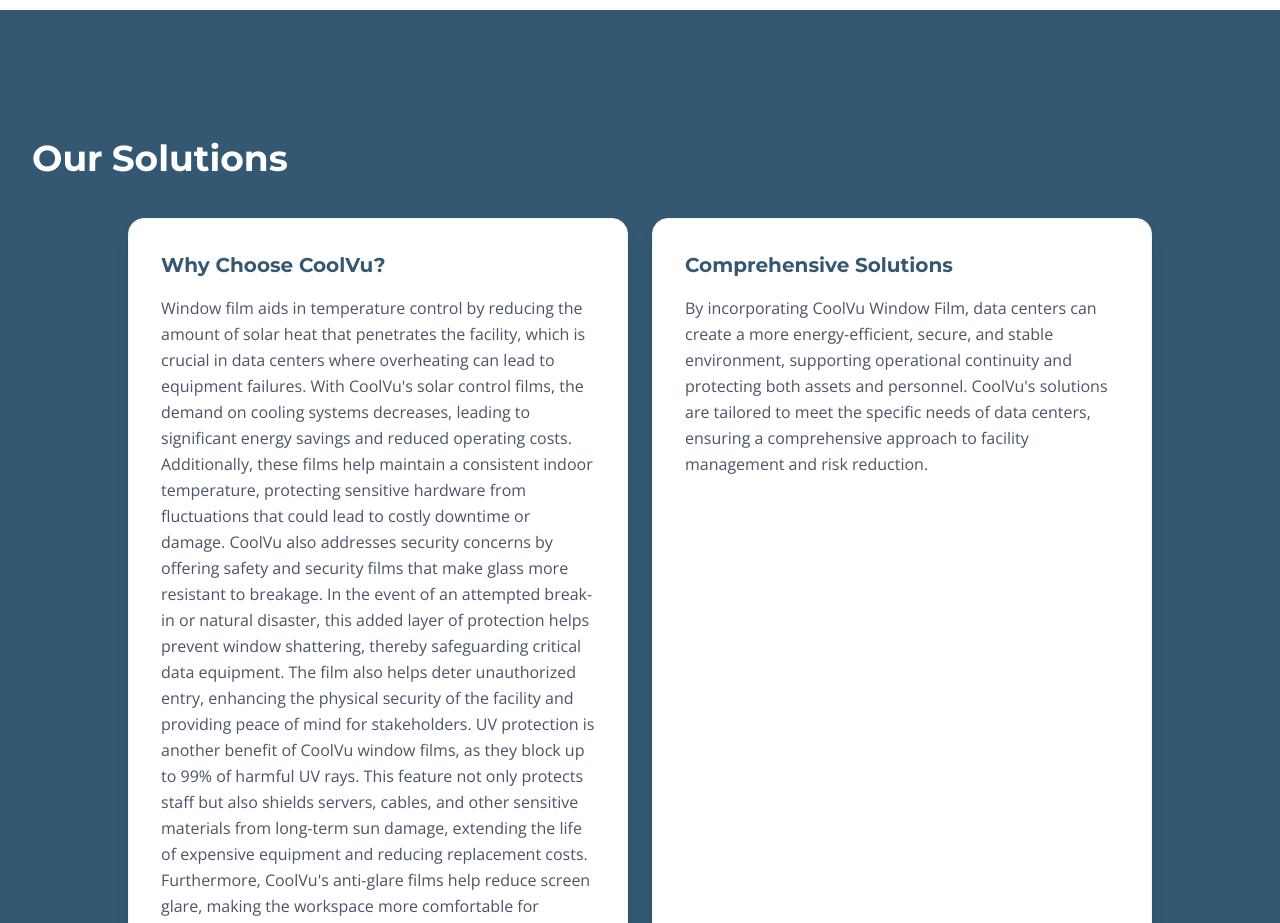
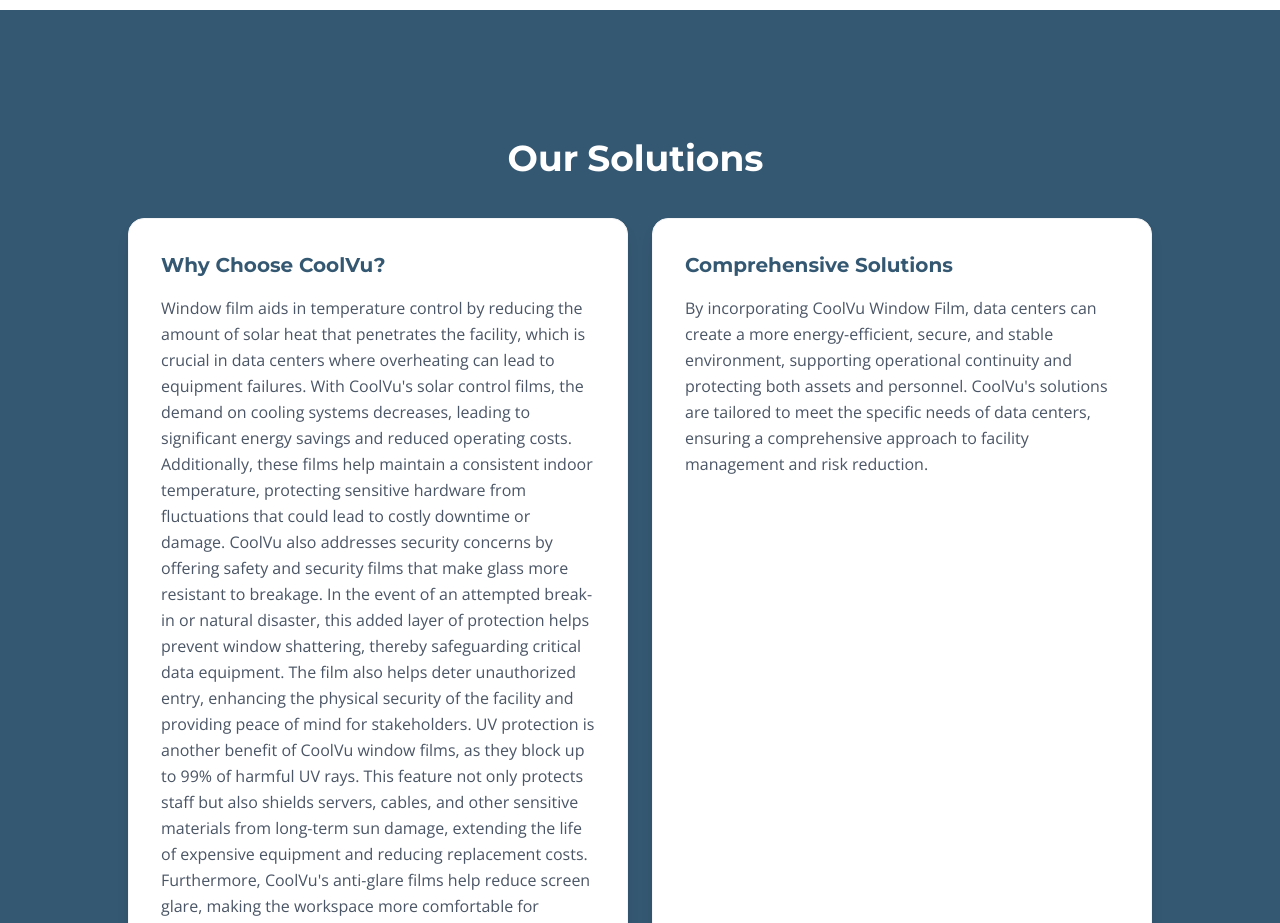
Before and after one commit to pjs8875/CoolVu, a Next.js app: page /markets/data-centers in a window 1280 px wide. Shown: the part 860-1783 px from the top of the page. Built offline with nearby package versions, Linux system fonts and the light colour scheme.

Commit message:
Refactor BlurText component by removing unnecessary blur effect class for cleaner styling and improved layout consistency.

```diff
--- a/components/ui/blur-text.tsx
+++ b/components/ui/blur-text.tsx
@@ -37,7 +37,7 @@ export function BlurText({
   const defaultTo = { filter: 'blur(0px)', opacity: 1, y: 0 };
 
   return (
-    <Component ref={ref} className={cn('inline-flex flex-wrap', className)}>
+    <Component ref={ref} className={cn('flex flex-wrap', className)}>
       {elements.map((element, index) => (
         <motion.span
           key={index}
```
